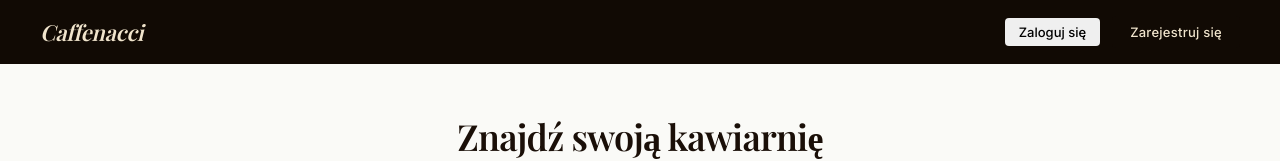
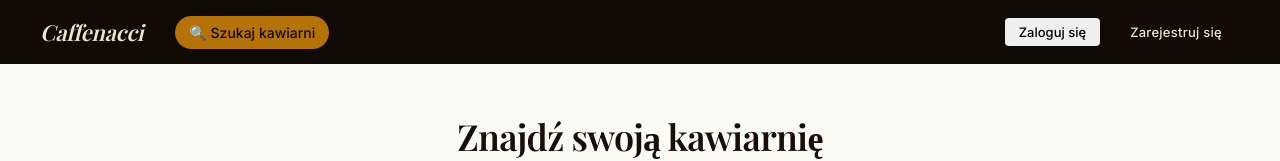
Before and after one commit to M-ichael-M/Caffenacci3, a React (Vite) app in the folder caffenacci.customer/: page / in a window 1280 px wide. Shown: the top 161 px of the page. Built offline with nearby package versions, Linux system fonts and the light colour scheme; no server answers; a web font is replaced by a local one.

Commit message:
Fix user scereen

```diff
--- a/caffenacci.customer/src/App.tsx
+++ b/caffenacci.customer/src/App.tsx
@@ -50,8 +50,8 @@ export default function App() {
   const [registerSuccess, setRegisterSuccess] = useState(false)
   const [checkingSession, setCheckingSession] = useState(true)
 
-  // Przywróć sesję przy starcie — ale NIE przekierowuj na siłę,
-  // strona główna zostaje stroną główną niezależnie od tego, czy user jest zalogowany.
+  // Przywróć sesję przy starcie — strona główna zostaje stroną główną
+  // niezależnie od tego, czy user jest zalogowany.
   useEffect(() => {
     const stored = loadAuth()
     if (!stored) {
@@ -70,7 +70,6 @@ export default function App() {
         }
       })
       .catch(() => {
-        // Błąd sieci — pokaż dane z pamięci, nie wylogowuj na siłę
         setAuth(stored)
       })
       .finally(() => setCheckingSession(false))
@@ -110,11 +109,6 @@ export default function App() {
         <div className="loading-spinner" />
       </div>
     )
-  }
-
-  // ── Konto ──────────────────────────────────────
-  if (view === 'account' && auth) {
-    return <AccountHome auth={auth} onLogout={handleLogout} />
   }
 
   // ── Logowanie ──────────────────────────────────
@@ -188,22 +182,33 @@ export default function App() {
     )
   }
 
-  // ── Strona główna (wyszukiwarka kawiarni) ───────
+  // ── Konto i Strona główna — obie mają pasek nawigacji ───────────────
+  const showAccount = view === 'account' && auth
+
   return (
     <div className="home-layout">
       <TopBar
         authed={!!auth}
         displayName={auth?.full_name}
+        activeView={showAccount ? 'account' : 'home'}
         onLogin={() => setView('login')}
         onRegister={() => { setRegisterSuccess(false); setView('register') }}
         onAccount={() => setView('account')}
-        onLogoClick={() => setView('home')}
+        onSearch={() => setView('home')}
+        onLogout={handleLogout}
       />
-      <HomePage />
-      <p className="cross-app-link" style={{ marginBottom: '2rem' }}>
-        Prowadzisz kawiarnię?{' '}
-        <a href="http://localhost:5173">Przejdź do panelu właściciela →</a>
-      </p>
+
+      {showAccount ? (
+        <AccountHome auth={auth as ClientAuthState} onLogout={handleLogout} />
+      ) : (
+        <>
+          <HomePage />
+          <p className="cross-app-link" style={{ marginBottom: '2rem' }}>
+            Prowadzisz kawiarnię?{' '}
+            <a href="http://localhost:5173">Przejdź do panelu właściciela →</a>
+          </p>
+        </>
+      )}
     </div>
   )
 }
--- a/caffenacci.customer/src/components/AccountHome.tsx
+++ b/caffenacci.customer/src/components/AccountHome.tsx
@@ -10,19 +10,9 @@ interface Props {
   onLogout: () => void
 }
 
-export default function AccountHome({ auth, onLogout }: Props) {
+export default function AccountHome({ auth }: Props) {
   return (
     <div className="dashboard">
-      <header className="dashboard-header">
-        <span className="dashboard-header__wordmark">Caffenacci</span>
-        <div className="dashboard-header__actions">
-          <span className="dashboard-header__greeting">Witaj, {auth.full_name}</span>
-          <button className="btn btn--outline btn--sm" onClick={onLogout}>
-            Wyloguj
-          </button>
-        </div>
-      </header>
-
       <main className="dashboard-main">
         <div className="dashboard-content">
           <div className="page-header">
--- a/caffenacci.customer/src/components/TopBar.tsx
+++ b/caffenacci.customer/src/components/TopBar.tsx
@@ -1,27 +1,55 @@
 interface Props {
   authed: boolean
   displayName?: string
+  activeView: 'home' | 'account'
   onLogin: () => void
   onRegister: () => void
   onAccount: () => void
-  onLogoClick: () => void
+  onSearch: () => void
+  onLogout: () => void
 }
 
-export default function TopBar({ authed, displayName, onLogin, onRegister, onAccount, onLogoClick }: Props) {
+export default function TopBar({
+  authed,
+  displayName,
+  activeView,
+  onLogin,
+  onRegister,
+  onAccount,
+  onSearch,
+  onLogout,
+}: Props) {
   return (
     <header className="top-bar">
-      <button type="button" className="top-bar__brand" onClick={onLogoClick}>
+      <div className="top-bar__left">
+        <button type="button" className="top-bar__brand" onClick={onSearch}>
           Caffenacci
         </button>
 
+        <nav className="top-bar__nav">
+          <button
+            type="button"
+            className={`top-bar__nav-link${activeView === 'home' ? ' top-bar__nav-link--active' : ''}`}
+            onClick={onSearch}
+          >
+            🔍 Szukaj kawiarni
+          </button>
+        </nav>
+      </div>
+
       <div className="top-bar__actions">
         {authed ? (
+          <>
             <button type="button" className="top-bar__user" onClick={onAccount}>
               <span className="top-bar__avatar">
                 {(displayName || '?').charAt(0).toUpperCase()}
               </span>
               <span className="top-bar__name">{displayName}</span>
             </button>
+            <button type="button" className="btn btn--outline btn--sm" onClick={onLogout}>
+              Wyloguj
+            </button>
+          </>
         ) : (
           <>
             <button type="button" className="btn btn--outline-dark btn--sm" onClick={onLogin}>
--- a/caffenacci.customer/src/index.css
+++ b/caffenacci.customer/src/index.css
@@ -638,7 +638,7 @@ body {
 .cross-app-link a:hover { color: var(--gold-hover); }
 
 /* ════════════════════════════════════════════════
-   TOP BAR (strona główna)
+   TOP BAR (strona główna / konto)
    ════════════════════════════════════════════════ */
 .top-bar {
   background: var(--espresso);
@@ -651,6 +651,14 @@ body {
   position: sticky;
   top: 0;
   z-index: 10;
+  gap: 1.5rem;
+}
+
+.top-bar__left {
+  display: flex;
+  align-items: center;
+  gap: 2rem;
+  min-width: 0;
 }
 
 .top-bar__brand {
@@ -665,12 +673,47 @@ body {
   color: var(--parchment);
   letter-spacing: -0.01em;
   padding: 0;
+  flex-shrink: 0;
+}
+
+.top-bar__nav {
+  display: flex;
+  align-items: center;
+  gap: 0.25rem;
+}
+
+.top-bar__nav-link {
+  appearance: none;
+  background: none;
+  border: none;
+  cursor: pointer;
+  font-family: inherit;
+  font-size: 0.875rem;
+  font-weight: 500;
+  color: rgba(240, 228, 204, 0.55);
+  padding: 0.5rem 0.875rem;
+  border-radius: 100px;
+  transition: color 0.15s, background 0.15s;
+  white-space: nowrap;
+}
+.top-bar__nav-link:hover {
+  color: var(--parchment);
+  background: rgba(240, 228, 204, 0.08);
+}
+.top-bar__nav-link--active {
+  color: var(--espresso);
+  background: var(--gold);
+}
+.top-bar__nav-link--active:hover {
+  color: var(--espresso);
+  background: var(--gold-hover);
 }
 
 .top-bar__actions {
   display: flex;
   align-items: center;
   gap: 0.75rem;
+  flex-shrink: 0;
 }
 
 .top-bar__register {
@@ -714,7 +757,9 @@ body {
 }
 
 @media (max-width: 820px) {
-  .top-bar { padding: 0 1.25rem; }
+  .top-bar { padding: 0 1.25rem; gap: 0.75rem; }
+  .top-bar__left { gap: 1rem; }
+  .top-bar__nav-link { padding: 0.5rem 0.625rem; font-size: 0.8125rem; }
   .top-bar__name { display: none; }
 }
 
```
Lines whose indentation alone changed are shown as unchanged.
